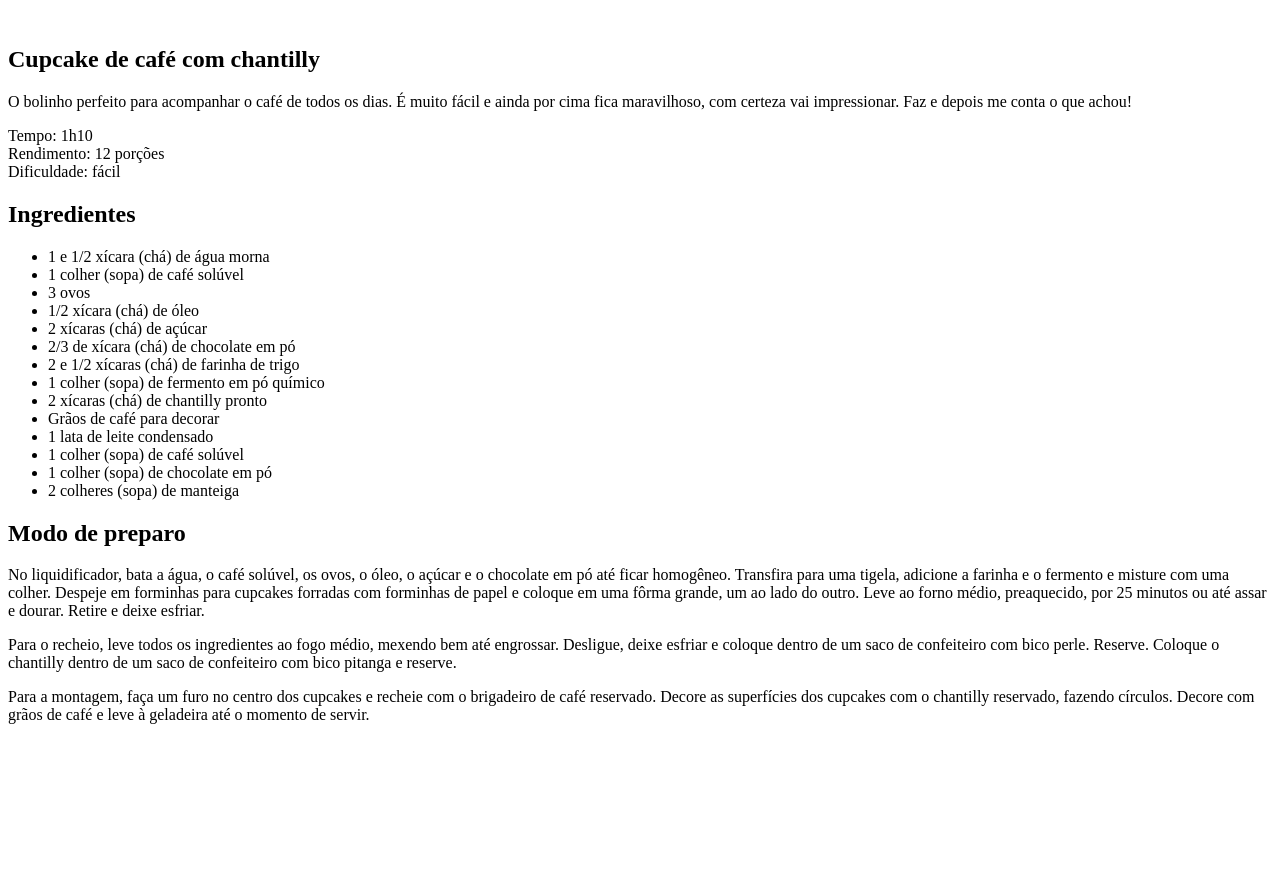
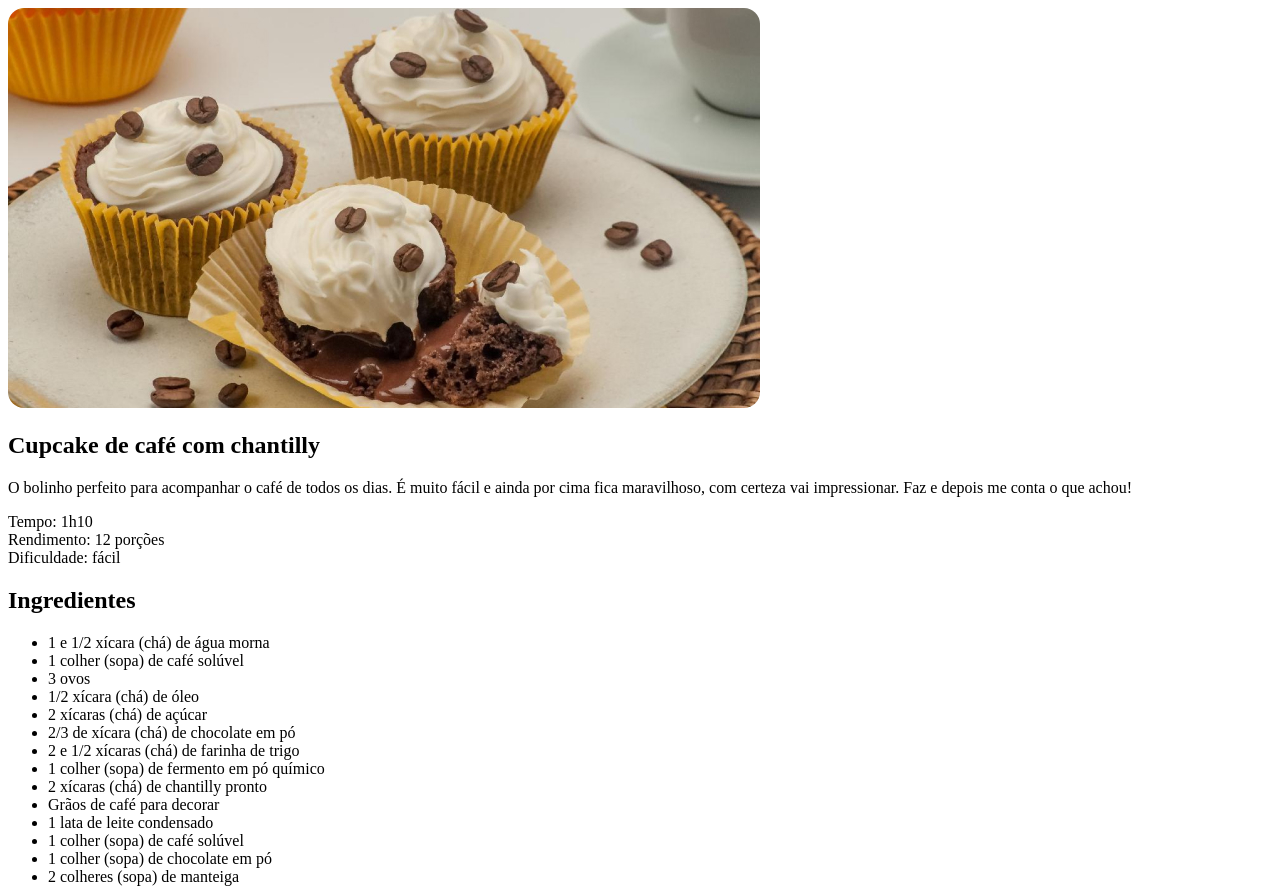
Before and after one commit to ArturBraz/Recipe_page, a plain HTML site: page index.html in a window 1280 px wide. Shown: the top 889 px of the page. Before the commit the page ends 800 px from the top, so only its background shows below. Drawn offline with Linux system fonts and the light colour scheme.

Commit message:
adicionando imagens e styles.css

```diff
--- a/index.html
+++ b/index.html
@@ -4,10 +4,12 @@
         <meta charset="UTF-8" />
         <meta name="viewport" content="width=device-width, initial-scale=1.0" />
         <title>Pagina de Receita</title>
+
+        <link rel="stylesheet" href="style.css">
     </head>
     <body>
         <div id="page">
-            <img src="" alt="" />
+            <img src="assets/main-image.jpg" alt="imagem de um Cupcake com grãos de café, recheio de chocolate e cobertura de chantilly" />
 
             <main>
                 <section id="about">
--- /dev/null
+++ b/style.css
@@ -0,0 +1,3 @@
+img{
+    border-radius: 16px;
+}
```
Also changed, not shown: assets/bg-image.jpg (added), assets/main-image.jpg (added), assets/main-image.png (added).
